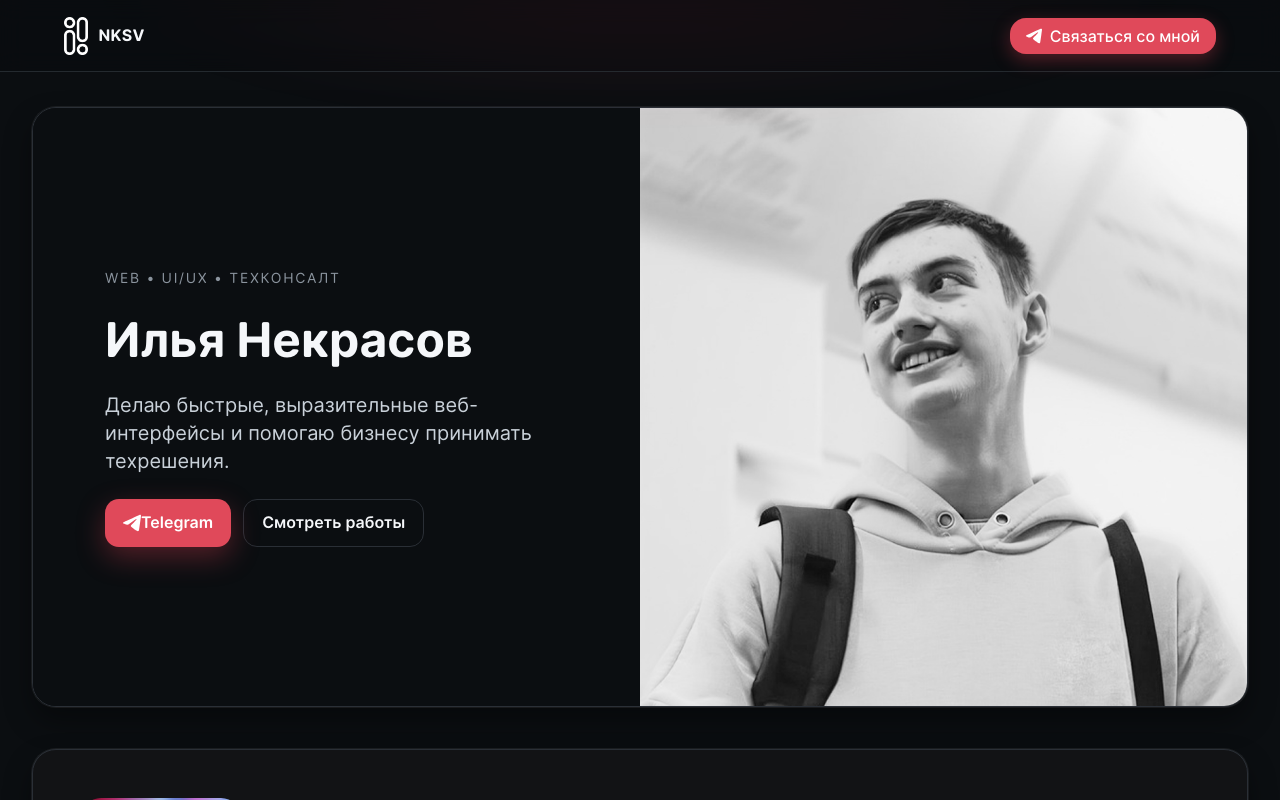
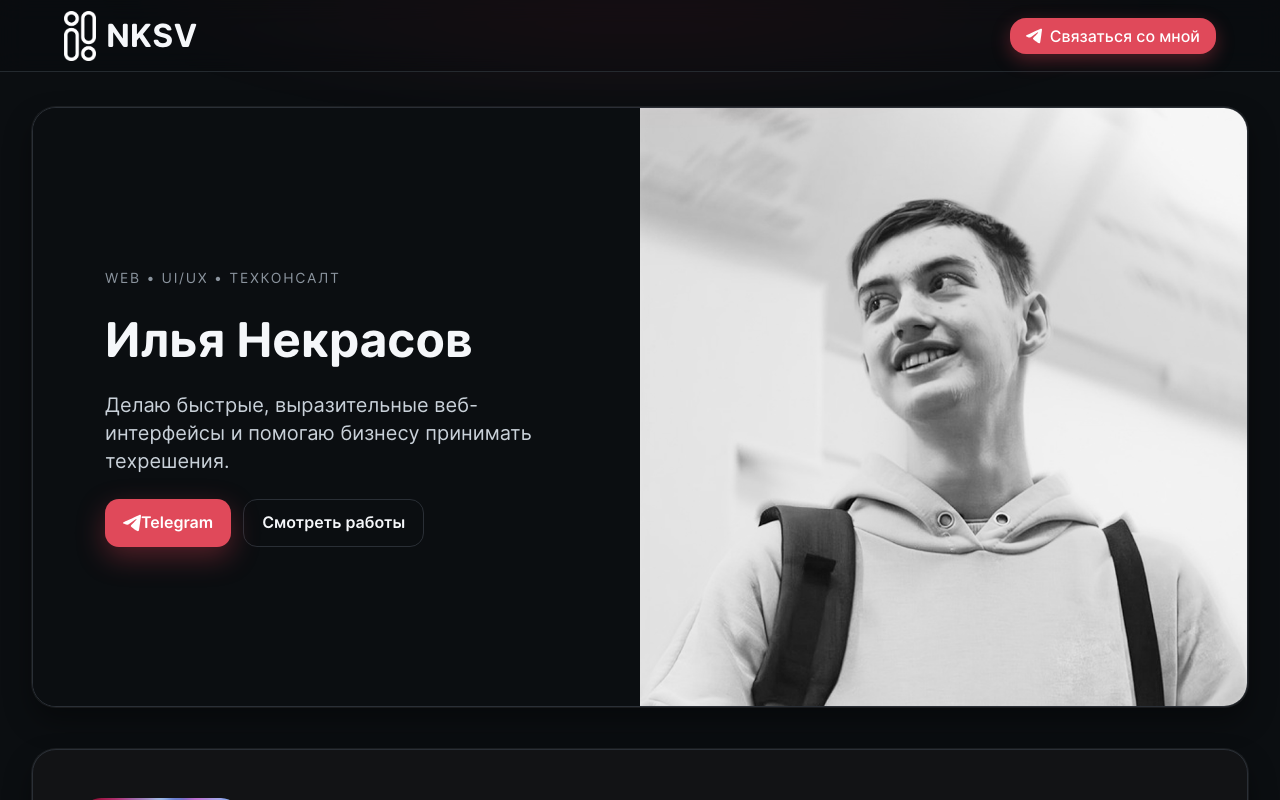
Before and after one commit to necrasov-ilya/nksv-folio-final, a React (Vite) app: page / in a window 1280 px wide. Built offline with nearby package versions, Linux system fonts and the light colour scheme.

Commit message:
Update header logo size and text styling
Increased --header-logo-height from 45px to 50px in variables.css and updated .logo__image to use this variable for height. Also set .logo__text font-size to var(--font-size-xlg) for improved consistency.

```diff
--- a/src/shared/assets/variables.css
+++ b/src/shared/assets/variables.css
@@ -95,7 +95,7 @@
     --section-padding-top-expanded: 5px;
     --section-padding-bottom-expanded: 10px;
 
-    --header-logo-height: 45px;
+    --header-logo-height: 50px;
     --header-height: 72px;
     --mobile-button-size: 64px;
     --header-border-color: var(--color-border);
--- a/src/widgets/header/Header.css
+++ b/src/widgets/header/Header.css
@@ -46,7 +46,7 @@
 .logo__image {
     display: inline-block;
     width: auto;
-    height: 38px;
+    height: var(--header-logo-height)
 }
 
 .header__cta {
@@ -54,6 +54,7 @@
 }
 
 .logo__text {
+    font-size: var(--font-size-xlg);
     font-variation-settings: 'wght' 700;
 }
 
```
